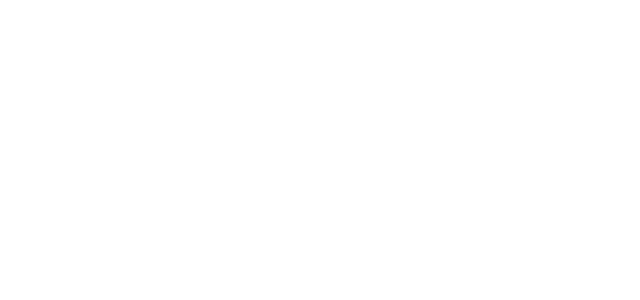
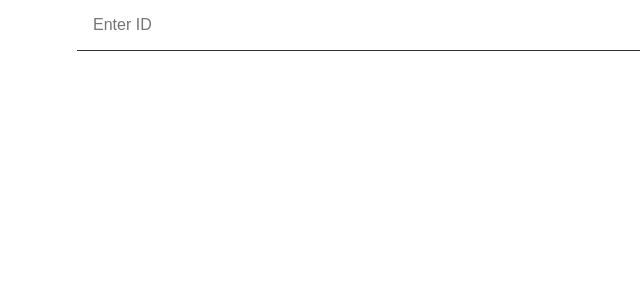
Before and after one commit to Empty-Developer/Item-List-Express-React, a React (Vite) app in the folder client/: page / in a window 1280 px wide. Shown: the top 300 px of the page, without its empty margins (0-640 px from the left). Built offline with nearby package versions, Linux system fonts and the light colour scheme.

Commit message:
Feat(ui components): added input and button ui components

```diff
--- a/client/src/App.tsx
+++ b/client/src/App.tsx
@@ -1,10 +1,11 @@
 import './App.css'
+import { Input } from './components/ui/input/Input'
 
 function App() {
 
   return (
     <>
-
+      <Input />
     </>
   )
 }
--- /dev/null
+++ b/client/src/components/ui/input/Input.css
@@ -0,0 +1,12 @@
+.input-ui-component {
+  background-color: white;
+  border: none;
+  border-bottom: solid 1px #333;
+  color: black;
+  padding: 16px;
+  font-size: 16px;
+}
+
+.input-ui-component:focus {
+  outline: none;
+}
--- /dev/null
+++ b/client/src/components/ui/input/Input.tsx
@@ -0,0 +1,6 @@
+import React from 'react'
+import './Input.css'
+
+export const Input = () =>{
+  return <input type="number" placeholder='Enter ID' className='input-ui-component'/>;
+}
```
Also changed, not shown: client/src/components/ui/button/Button.css (added, +7 -0 lines), client/src/components/ui/button/Button.tsx (added, +18 -0 lines), client/src/components/shared/box/Box.css (added), client/src/components/shared/box/Box.tsx (added), client/src/components/shared/listItems/ListItems.css (added), client/src/components/shared/listItems/ListItems.tsx (added).
